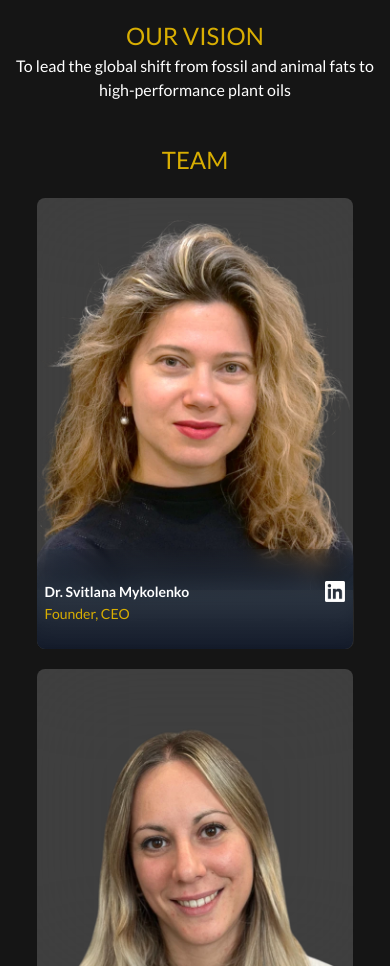
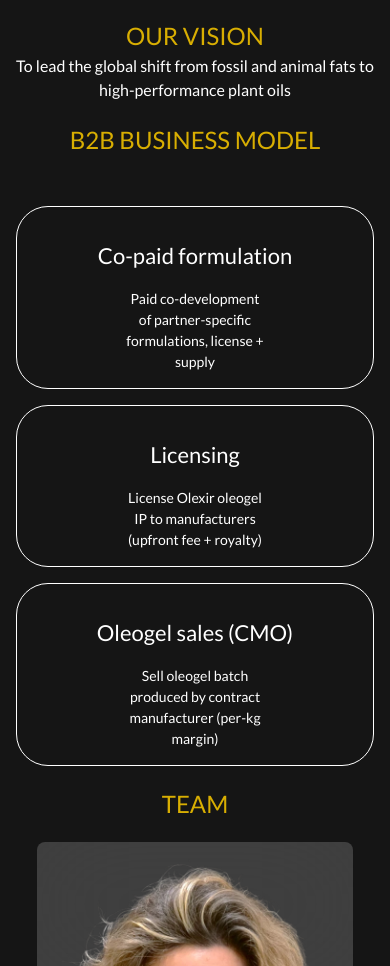
Before and after one commit to MrDrProfessorPatrick/olexir, a Next.js app: page /aboutus in a window 390 px wide. Shown: the part 2654-3620 px from the top of the page. Built offline with nearby package versions, Linux system fonts and the light colour scheme.

Commit message:
b2b added

```diff
--- a/src/app/aboutus/page.js
+++ b/src/app/aboutus/page.js
@@ -1,5 +1,6 @@
 import Image from 'next/image'
 import Script from 'next/script'
+
 import { Lato } from 'next/font/google'
 import Link from 'next/link'
 
@@ -108,7 +109,7 @@ export default function AboutUs() {
                     sizes="(min-width: 1024px) 100vw, 0px"
                 />
             </section>
-            <div className="">
+            <div id="container" className="">
                 <p
                     className={`text-[18px] lg:text-[32px] font-light text-white fong-light text-center leading-8 ${lato.className} pt-13 pb-10 lg:pb-25 px-4 lg:px-14`}
                 >
@@ -233,6 +234,107 @@ export default function AboutUs() {
                             to high-performance plant oils
                         </p>
                     </div>
+                    <>
+                        <h2
+                            className={`${lato.className} text-[24px] lg:text-[48px] text-center text-[#D8AE02]`}
+                        >
+                            B2B BUSINESS MODEL
+                        </h2>
+                        {/* mobile */}
+                        <div className="flex flex-col gap-4 justify-center items-center mt-12 tabular-nums lg:hidden">
+                            <div
+                                id="planProtein"
+                                className={`w-full flex flex-col items-center justify-center border-1 border-solid border-white rounded-4xl text-[14px] text-white px-1 lg:px-6 xl:px-8 2xl:px-1 py-4 ${lato.className}`}
+                            >
+                                <h3
+                                    className={`text-[14px] text-[22px] text-white px-1 lg:px-6 xl:px-8 2xl:px-1 py-4 ${lato.className}`}
+                                >
+                                    Co-paid formulation
+                                </h3>
+                                <span>Paid co-development</span>
+                                <span>of partner-specific</span>
+                                <span>formulations, license +</span>
+                                <span>supply</span>
+                            </div>
+
+                            <div
+                                id="secondPlanProtein"
+                                className={`w-full flex flex-col items-center text-center justify-center border-1 border-solid border-white rounded-4xl text-[14px] text-white px-1 lg:px-6 xl:px-8 2xl:px-12 py-4 ${lato.className}`}
+                            >
+                                <h3
+                                    className={`text-[14px] text-[22px] text-white px-1 lg:px-6 xl:px-8 2xl:px-1 py-4 ${lato.className}`}
+                                >
+                                    Licensing
+                                </h3>
+                                <span>License Olexir oleogel</span>
+                                <span>IP to manufacturers</span>
+                                <span>(upfront fee + royalty)</span>
+                            </div>
+
+                            <div
+                                id="thirdPlanProtein"
+                                className={`w-full flex flex-col text-center items-center border-1 border-solid border-white rounded-4xl text-[14px] text-white px-1 lg:px-6 xl:px-8 2xl:px-12 py-4 ${lato.className}`}
+                            >
+                                <h3
+                                    className={`text-[14px] text-[22px] text-white px-1 lg:px-6 xl:px-8 2xl:px-1 py-4 ${lato.className}`}
+                                >
+                                    Oleogel sales (CMO)
+                                </h3>
+                                <span> Sell oleogel batch </span>
+                                <span>produced by contract</span>
+                                <span>
+                                    manufacturer (per-kg <br /> margin)
+                                </span>
+                            </div>
+                        </div>
+                        {/* tablet and desktop */}
+                        <div className="flex-row gap-8 lg:justify-around mt-12 hidden lg:flex tabular-nums">
+                            <div
+                                id="planProtein"
+                                className={`w-full flex flex-col items-center border-1 border-solid border-white rounded-full md:rounded-4xl text-[14px] lg:text-[16px] xl:text-[20px] 2xl:text-[24px] text-white px-1 lg:px-6 xl:px-8 2xl:px-12 py-4 ${lato.className}`}
+                            >
+                                <h3
+                                    className={`text-[14px] text-[18px] text-white px-1 lg:px-6 xl:px-8 2xl:px-1 py-4 ${lato.className}`}
+                                >
+                                    Co-paid formulation
+                                </h3>
+                                <span>Paid co-development</span>
+                                <span>of partner-specific</span>
+                                <span>formulations, license +</span>
+                                <span>supply</span>
+                            </div>
+
+                            <div
+                                id="secondPlanProtein"
+                                className={`w-full flex flex-col items-center border-1 border-solid border-white rounded-full md:rounded-4xl text-[14px] lg:text-[16px] xl:text-[20px] 2xl:text-[24px] text-white px-1 lg:px-6 xl:px-8 2xl:px-12 py-4 ${lato.className}`}
+                            >
+                                <h3
+                                    className={`text-[14px] text-[18px] text-white px-1 lg:px-6 xl:px-8 2xl:px-1 py-4 ${lato.className}`}
+                                >
+                                    Licensing
+                                </h3>
+                                <span>License Olexir oleogel</span>
+                                <span>IP to manufacturers</span>
+                                <span>(upfront fee + royalty)</span>
+                            </div>
+
+                            <div
+                                id="thirdPlanProtein"
+                                className={`w-full flex flex-col items-center border-1 border-solid border-white rounded-full md:rounded-4xl text-[14px] lg:text-[16px] xl:text-[20px] 2xl:text-[24px] text-white px-1 lg:px-6 xl:px-8 2xl:px-12 py-4 ${lato.className}`}
+                            >
+                                <h3
+                                    className={`text-[14px] text-[18px] text-white px-1 lg:px-6 xl:px-8 2xl:px-1 py-4 ${lato.className}`}
+                                >
+                                    Oleogel sales (CMO)
+                                </h3>
+                                <span> Sell oleogel batch </span>
+                                <span>produced by contract</span>
+                                <span>
+                                    manufacturer (per-kg <br /> margin)
+                                </span>
+                            </div>
+                        </div>
+                    </>
                     <div className="py-5 lg:py-15 pb:10 lg:pb-30">
                         <h2
                             className={`${lato.className} text-[24px] lg:text-[48px] text-center text-[#D8AE02]`}
--- a/src/app/applications/page.js
+++ b/src/app/applications/page.js
@@ -17,17 +17,18 @@ const lato = Lato({
 export default function Applications() {
     const cosmeticCarusel = [
         {
-            src: '/ApplicationCarusel1_1.webp',
+            src: '/ApplicationCarusel1_3.webp',
             index: 0,
             text: '',
         },
+
         {
             src: '/ApplicationCarusel1_2.webp',
             index: 1,
             text: '',
         },
         {
-            src: '/ApplicationCarusel1_3.webp',
+            src: '/ApplicationCarusel1_1.webp',
             index: 2,
             text: '',
         },
@@ -35,7 +36,7 @@ export default function Applications() {
 
     const foodCarusel = [
         {
-            src: '/foodCarusel1.webp',
+            src: '/foodCarusel3.webp',
             index: 0,
             text: '',
         },
@@ -45,7 +46,7 @@ export default function Applications() {
             text: '',
         },
         {
-            src: '/foodCarusel3.webp',
+            src: '/foodCarusel1.webp',
             index: 2,
             text: '',
         },
--- a/src/app/page.js
+++ b/src/app/page.js
@@ -21,33 +21,38 @@ const lato = Lato({
 export default function Home() {
     const images = [
         {
+            src: '/Leacking2.png',
+            index: 0,
+            text: '',
+        },
+        {
             src: '/ProteinNanofibrils.webp',
-            index: 0,
+            index: 1,
             text: 'Functionalised plant protein nanofibrils',
         },
         {
             src: '/CaruselHome1.webp',
-            index: 1,
+            index: 2,
             text: 'Tea tree oleogel structured by potato proteins for cosmetic applications',
         },
         {
             src: '/CaruselHome2.webp',
-            index: 2,
+            index: 3,
             text: 'Rapeseed oleogel structured by soy proteins for food applications',
         },
         {
             src: '/CaruselHome3.webp',
-            index: 3,
+            index: 4,
             text: 'Rapeseed oleogel structured by pea proteins for food applications',
         },
         {
             src: '/CaruselHome5.webp',
-            index: 4,
+            index: 5,
             text: 'MCT oleogel structured by amaranth proteins with colourant for cosmetic applications',
         },
         {
             src: '/CaruselHome4.jpg',
-            index: 5,
+            index: 6,
             text: 'Flaxseed oleogel structured by flaxseed proteins for food applications',
         },
     ]
```
